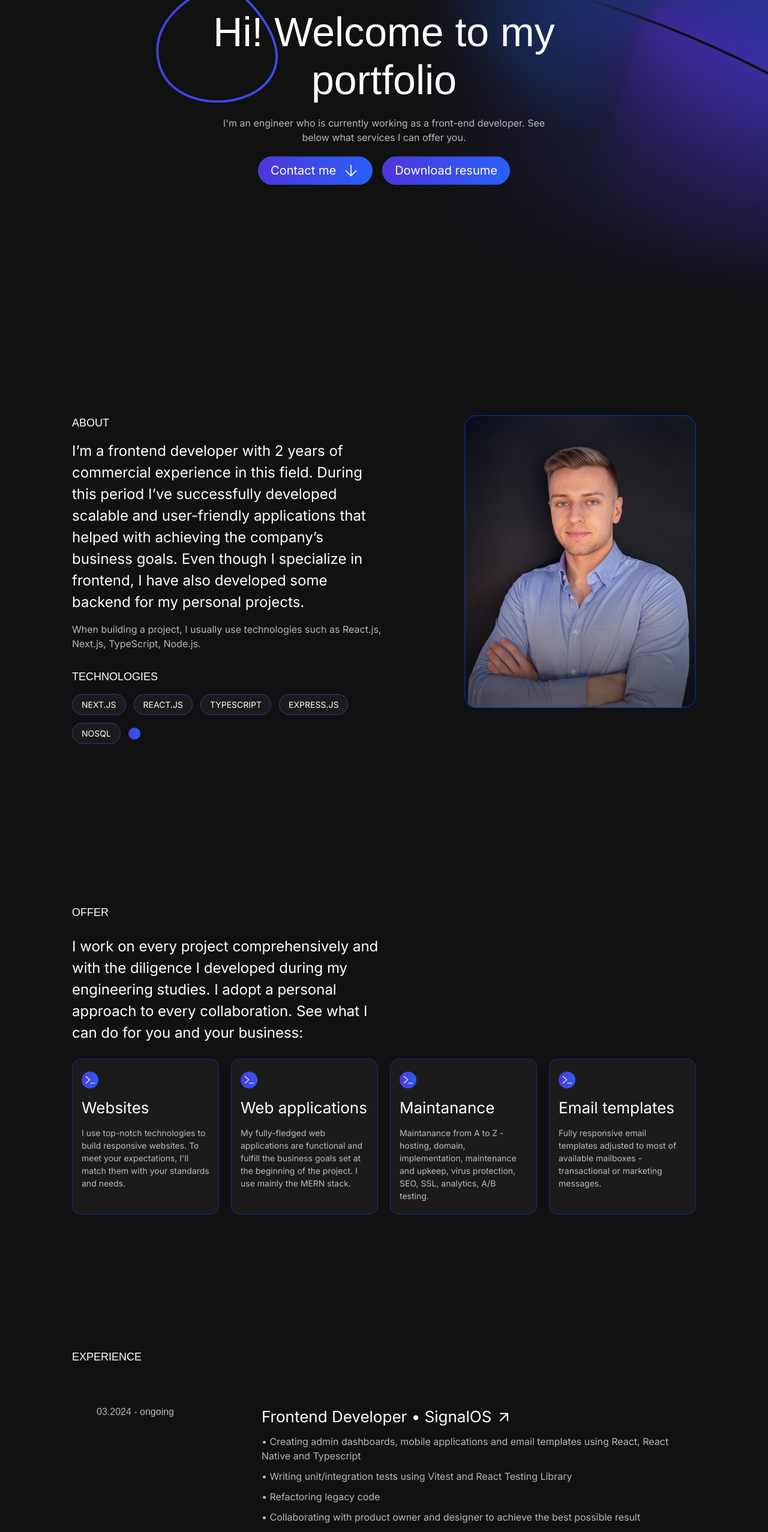
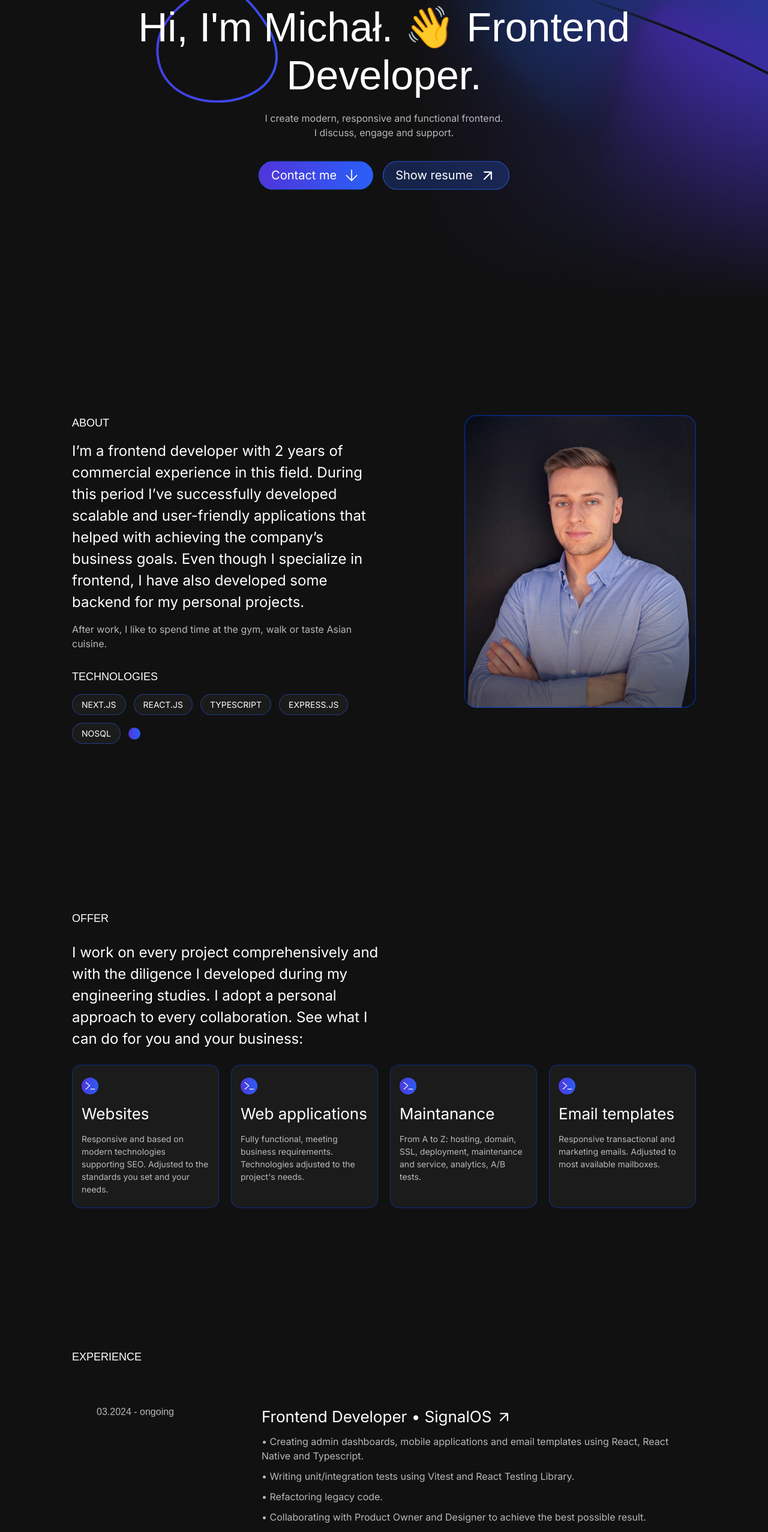
Before and after one commit to Bystrol/portfolio-website, a Next.js app: page / in a window 1280 px wide. Shown: the part 234-2788 px from the top of the page at 60% size. Built offline with nearby package versions, Linux system fonts and the light colour scheme; a web font is replaced by a local one.

Commit message:
feat: update text content and links

```diff
--- a/src/components/organisms/ContactSection.tsx
+++ b/src/components/organisms/ContactSection.tsx
@@ -155,10 +155,14 @@ export default function ContactSection({ translation }: ContactSectionProps) {
                   key={index}
                   className="flex items-center gap-[6px] text-[18px] sm:text-[22px] lg:text-[24px]"
                 >
-                  <Link href={social.link} className="peer" target="_blank">
+                  <Link
+                    href={social.link}
+                    className="group flex items-center gap-[6px]"
+                    target="_blank"
+                  >
                     {social.text}
+                    <ArrowTopRight />
                   </Link>
-                  <ArrowTopRight />
                 </div>
               )
             })}
@@ -166,19 +170,13 @@ export default function ContactSection({ translation }: ContactSectionProps) {
           <div className="flex gap-[6px] items-center text-[18px] sm:text-[22px] lg:text-[24px] pt-[12px]">
             <Link
               href="mailto:michalbystryk@gmail.com"
-              className="peer"
+              className="group flex gap-[6px] items-center"
               target="_blank"
             >
               michalbystryk@gmail.com
+              <ArrowTopRight />
             </Link>
-            <ArrowTopRight />
           </div>
-          {/* <div className="flex gap-[6px] items-center text-[18px] sm:text-[22px] lg:text-[24px] pt-[12px]">
-            <Link href="tel:+48518432557" className="peer" target="_blank">
-              +48 518 432 557
-            </Link>
-            <ArrowTopRight />
-          </div> */}
         </div>
         <motion.form
           variants={formVariants}
--- a/src/components/organisms/Footer.tsx
+++ b/src/components/organisms/Footer.tsx
@@ -10,12 +10,14 @@ type FooterProps = {
 }
 
 export default function Footer({ translation }: FooterProps) {
+  const todaysYear = new Date().getFullYear()
+
   return (
     <footer className="flex justify-center w-full px-[30px] sm:px-[60px] lg:px-[120px] py-[10px] sm:py-[30px]">
       <p
         className={`${unbounded.className} w-full text-[9px] sm:text-[14px] max-w-[1440px]`}
       >
-        © Michał Bystryk 2024. {translation.footer.paragraph}
+        © Michał Bystryk {todaysYear}. {translation.footer.paragraph}
       </p>
     </footer>
   )
--- a/src/components/organisms/HeroSection.tsx
+++ b/src/components/organisms/HeroSection.tsx
@@ -5,6 +5,7 @@ import { Unbounded } from 'next/font/google'
 import { Translation } from '@/types/translation'
 import { sectionIds } from '@/utils/data/sectionIds'
 import Link from 'next/link'
+import ArrowTopRight from '../atoms/ArrowTopRight'
 
 const unbounded = Unbounded({
   subsets: ['latin']
@@ -26,10 +27,15 @@ export default function HeroSection({ translation }: HeroSectionProps) {
         >
           {translation.hero.heading}
         </h1>
-        <p className="text-center text-[12px] sm:text-[14px] lg:text-[16px] max-w-[346px] sm:max-w-[440px] lg:max-w-[580px] text-white/[.70]">
-          {translation.hero.paragraph}
-        </p>
-        <div className="flex gap-4">
+        <div>
+          <p className="text-center text-[12px] sm:text-[14px] lg:text-[16px] max-w-[346px] sm:max-w-[440px] lg:max-w-[580px] text-white/[.70]">
+            {translation.hero.first_paragraph}
+          </p>
+          <p className="text-center text-[12px] sm:text-[14px] lg:text-[16px] max-w-[346px] sm:max-w-[440px] lg:max-w-[580px] text-white/[.70]">
+            {translation.hero.second_paragraph}
+          </p>
+        </div>
+        <div className="flex gap-4 mt-4">
           <CtaButton
             text={translation.hero.button}
             handleClick={() => scrollToSection(5)}
@@ -37,11 +43,13 @@ export default function HeroSection({ translation }: HeroSectionProps) {
           />
           <Link
             href="CV_Michał_Bystryk.pdf"
-            download
             target="_blank"
-            className="rounded-full border border-[#2960F8] bg-gradient-to-r from-[#5035DA] to-[#2960F8] sm:hover:drop-shadow-blue text-[14px] sm:text-[18px] lg:text-[20px] mt-[10px] px-[20px] py-[8px] animate-bounce w-max"
+            className="group flex justify-center items-center gap-[10px] rounded-full border border-[#2960F8] bg-[#2960F840] sm:hover:drop-shadow-blue text-[14px] sm:text-[18px] lg:text-[20px] mt-[10px] px-[20px] py-[8px] animate-bounce w-max"
           >
             {translation.downloadCv}
+            <div className="sm:group-hover:translate-y-[1px] transition-all">
+              <ArrowTopRight />
+            </div>
           </Link>
         </div>
       </div>
--- a/src/components/organisms/ProjectsSection.tsx
+++ b/src/components/organisms/ProjectsSection.tsx
@@ -137,12 +137,12 @@ export default function ProjectsSection({ translation }: ProjectsSectionProps) {
                     <div className="flex items-center gap-[6px] text-[18px] sm:text-[22px] lg:text-[26px]">
                       <Link
                         href={project.previewLink}
-                        className="peer"
+                        className="peer flex justify-between items-center gap-[6px]"
                         target="_blank"
                       >
                         {translation.projects.cards[index].title}
+                        <ArrowTopRight />
                       </Link>
-                      <ArrowTopRight />
                     </div>
                     <p className="text-[12px] sm:text-[14px] lg:text-[16px] text-white/[.70]">
                       {translation.projects.cards[index].content}
--- a/src/types/translation.d.ts
+++ b/src/types/translation.d.ts
@@ -3,7 +3,8 @@ export type Translation = {
   downloadCv: string
   hero: {
     heading: string
-    paragraph: string
+    first_paragraph: string
+    second_paragraph: string
     button: string
     availability_first: string
     availability_second: string
--- a/src/utils/data/translations.json
+++ b/src/utils/data/translations.json
@@ -1,18 +1,19 @@
 {
   "pl": {
     "navigation": ["O mnie", "Oferta", "Doświadczenie", "Projekty", "Kontakt"],
-    "downloadCv": "Pobierz CV",
+    "downloadCv": "Zobacz CV",
     "hero": {
-      "heading": "Cześć! Miło Cię gościć w moim portfolio",
-      "paragraph": "Jestem inżynierem, który aktualnie pracuje na stanowisku front-end developera. Zobacz poniżej jakie usługi mogę ci zaoferować.",
+      "heading": "Cześć, tu Michał. 👋 Frontend Developer.",
+      "first_paragraph": "Robię nowoczesny, responsywny i funkcjonalny frontend.",
+      "second_paragraph": "Dyskutuję, angażuję się i wspieram.",
       "button": "Napisz do mnie",
       "availability_first": "Dostępny",
       "availability_second": "od zaraz"
     },
     "about": {
       "heading_first": "O mnie",
-      "paragraph_first": "Jestem programistą frontend z 2-letnim doświadczeniem komercyjnym w tej dziedzinie. W tym czasie z powodzeniem rozwijałem skalowalne i przyjazne dla użytkownika aplikacje, które pomogły w osiągnięciu celów biznesowych firmy. Chociaż specjalizuję się we frontendzie, rozwijałem również backend dla moich osobistych projektów.",
-      "paragraph_second": "Budując projekt najczęściej korzystam z takich technologii jak React.js, Next.js, TypeScript, Node.js.",
+      "paragraph_first": "Jestem programistą frontend z 2-letnim doświadczeniem komercyjnym w tej dziedzinie. W tym czasie z powodzeniem rozwijałem skalowalne i przyjazne dla użytkownika aplikacje, które pomogły w osiągnięciu celów biznesowych firmy. Mimo, że specjalizuję się we frontendzie, rozwijałem również backend dla moich osobistych projektów.",
+      "paragraph_second": "Po pracy lubię spędzać czas na siłowni, spacerować lub degustować kuchnię azjatycką.",
       "heading_second": "Technologie"
     },
     "offer": {
@@ -21,19 +22,19 @@
       "cards": [
         {
           "title": "Strony internetowe",
-          "content": "Tworzę responsywne strony internetowe, korzystając z nowoczesnych technologii. Dostosuję je do wskazanych przez Ciebie standardów i Twoich potrzeb."
+          "content": "Responsywne i oparte na nowoczesnych technologiach wspierających SEO. Dostosowane do wskazanych przez Ciebie standardów i Twoich potrzeb."
         },
         {
           "title": "Aplikacje webowe",
-          "content": "Moje aplikacje dla firm są w pełni funkcjonalne i realizują założenia biznesowe. Tworzę je głównie w stacku MERN."
+          "content": "W pełni funkcjonalne, spełniające założenia biznesowe. Technologie dostosowane do wymagań projektu."
         },
         {
           "title": "Utrzymanie",
-          "content": "Utrzymanie od A do Z - hosting, domena, wdrożenie, utrzymanie i konserwacja, zabezpieczenie przed wirusami, SEO, SSL, analityka, testy A/B."
+          "content": "Od A do Z: hosting, domena, SSL, wdrożenie, utrzymanie i konserwacja, analityka, testy A/B."
         },
         {
           "title": "Szablony mailowe",
-          "content": "Kodowanie responsywnych maili transakcyjnych i marketingowych, dostosowanych do większości dostępnych skrzynek pocztowych."
+          "content": "Responsywne maile transakcyjne i marketingowe. Dostosowane do większości dostępnych skrzynek pocztowych."
         }
       ]
     },
@@ -42,20 +43,20 @@
       "ongoing": "obecnie",
       "duties": {
         "mmc": [
-          "Tworzenie aplikacji do nauki języków obcych w technologiach takich jak React, TypeScript",
-          "Tworzenie responsywnych i skutecznych stron internetowych, generujących leady",
-          "Opracowywanie niestandardowej walidacji formularzy sprzedażowych",
-          "Współpraca z projektantem graficznym w celu zapewnienia najlepszego UX/UI",
-          "Tworzenie szablonów e-mail w HTML",
-          "Optymalizowanie witryn pod kątem wydajności, SEO, dostępności",
-          "Integrowanie stron internetowych z narzędziami analitycznymi, takimi jak Google Analytics, Hotjar"
+          "Tworzenie aplikacji do nauki języków obcych w technologiach takich jak React, Typescript.",
+          "Tworzenie responsywnych i skutecznych stron internetowych generujących leady.",
+          "Opracowywanie niestandardowej walidacji formularzy sprzedażowych.",
+          "Współpraca z projektantem graficznym w celu zapewnienia najlepszego UX i UI.",
+          "Tworzenie szablonów e-mail w HTML.",
+          "Optymalizowanie witryn pod kątem wydajności, SEO i dostępności.",
+          "Integrowanie stron internetowych z narzędziami analitycznymi, takimi jak Google Analytics i Hotjar."
         ],
         "signal": [
-          "Tworzenie paneli administratora, aplikacji mobilnych i szablonów e-mail za pomocą React, React Native i Typescript",
-          "Pisanie testów jednostkowych/integracyjnych przy użyciu Vitest i React Testing Library",
-          "Refaktoryzacja starszego kodu",
-          "Współpraca z product ownerem i projektantem w celu osiągnięcia najlepszego możliwego rezultatu",
-          "Uczestnictwo w kreowaniu finalnej wersji produktu"
+          "Tworzenie paneli administratora, aplikacji mobilnych i szablonów e-mail za pomocą React, React Native i Typescript.",
+          "Pisanie testów jednostkowych/integracyjnych przy użyciu Vitest i React Testing Library.",
+          "Refaktoryzacja starszego kodu.",
+          "Stała współpraca z Product Ownerem i Designerem w celu osiągnięcia najlepszego możliwego rezultatu.",
+          "Udział w kreowaniu finalnej wersji produktu."
         ]
       }
     },
@@ -64,11 +65,11 @@
       "cards": [
         {
           "title": "Panel administracyjny",
-          "content": "Klasyczny panel administracyjny z autentykacją użytkownika. Użytkownik widzi swoje przychody i użytkowników na wykresach. Może również wyszukać konkretne zamówienia."
+          "content": "Klasyczny panel administracyjny z autentykacją użytkownika. Użytkownik: widzi przychody, wydatki i użytkowników na wykresach, wyszukuje konkretne zamówienia."
         },
         {
           "title": "Internetowy sklep odzieżowy",
-          "content": "Aplikacja full-stackowa do kupowania ubrań oraz butów. Autentykacja i autoryzacja użytkowników: JWT. Cachowanie danych z backendu: React-Query. Płatności: Stripe. Użytkownik: wybiera rozmiar i kolor produktu, zarządza koszykiem, składa zamówienia."
+          "content": "Aplikacja full-stackowa do kupowania ubrań i butów. Autentykacja i autoryzacja użytkowników: JWT. Cachowanie danych z backendu: React-Query. Płatności: Stripe. Użytkownik: wybiera rozmiar i kolor produktu, zarządza koszykiem, składa zamówienia."
         },
         {
           "title": "FINEances - menedżer finansów",
@@ -107,10 +108,11 @@
   },
   "en": {
     "navigation": ["About", "Offer", "Experience", "Projects", "Contact"],
-    "downloadCv": "Download resume",
+    "downloadCv": "Show resume",
     "hero": {
-      "heading": "Hi! Welcome to my portfolio",
-      "paragraph": "I'm an engineer who is currently working as a front-end developer. See below what services I can offer you.",
+      "heading": "Hi, I'm Michał. 👋 Frontend Developer.",
+      "first_paragraph": "I create modern, responsive and functional frontend.",
+      "second_paragraph": "I discuss, engage and support.",
       "button": "Contact me",
       "availability_first": "Available",
       "availability_second": "to work"
@@ -118,7 +120,7 @@
     "about": {
       "heading_first": "About",
       "paragraph_first": "I’m a frontend developer with 2 years of commercial experience in this field. During this period I’ve successfully developed scalable and user-friendly applications that helped with achieving the company’s business goals. Even though I specialize in frontend, I have also developed some backend for my personal projects.",
-      "paragraph_second": "When building a project, I usually use technologies such as React.js, Next.js, TypeScript, Node.js.",
+      "paragraph_second": "After work, I like to spend time at the gym, walk or taste Asian cuisine.",
       "heading_second": "Technologies"
     },
     "offer": {
@@ -127,19 +129,19 @@
       "cards": [
         {
           "title": "Websites",
-          "content": "I use top-notch technologies to build responsive websites. To meet your expectations, I'll match them with your standards and needs."
+          "content": "Responsive and based on modern technologies supporting SEO. Adjusted to the standards you set and your needs."
         },
         {
           "title": "Web applications",
-          "content": "My fully-fledged web applications are functional and fulfill the business goals set at the beginning of the project. I use mainly the MERN stack."
+          "content": "Fully functional, meeting business requirements. Technologies adjusted to the project's needs."
         },
         {
           "title": "Maintanance",
-          "content": "Maintanance from A to Z - hosting, domain, implementation, maintenance and upkeep, virus protection, SEO, SSL, analytics, A/B testing."
+          "content": "From A to Z: hosting, domain, SSL, deployment, maintenance and service, analytics, A/B tests."
         },
         {
           "title": "Email templates",
-          "content": "Fully responsive email templates adjusted to most of available mailboxes - transactional or marketing messages."
+          "content": "Responsive transactional and marketing emails. Adjusted to most available mailboxes."
         }
       ]
     },
@@ -148,20 +150,20 @@
       "ongoing": "ongoing",
       "duties": {
         "mmc": [
-          "Creating language learning application using technologies such as React, TypeScript",
-          "Creating responsive and effective websites that generate leads",
-          "Developing custom validation for sales forms",
-          "Collaborating with a graphic designer to ensure the best UX/UI",
-          "Creating email templates in HTML",
-          "Optimizing websites for performance, SEO, accessibility",
-          "Integrating websites with analytic tools such as Google Analytics, Hotjar"
+          "Creating language learning application using technologies such as React, Typescript.",
+          "Creating responsive and effective websites that generate leads.",
+          "Developing custom validation for sales forms.",
+          "Collaborating with a graphic designer to ensure the best UX and UI.",
+          "Creating email templates in HTML.",
+          "Optimizing websites for performance, SEO and accessibility.",
+          "Integrating websites with analytic tools such as Google Analytics and Hotjar."
         ],
         "signal": [
-          "Creating admin dashboards, mobile applications and email templates using React, React Native and Typescript",
-          "Writing unit/integration tests using Vitest and React Testing Library",
-          "Refactoring legacy code",
-          "Collaborating with product owner and designer to achieve the best possible result",
-          "Participating in creating the final version of the product"
+          "Creating admin dashboards, mobile applications and email templates using React, React Native and Typescript.",
+          "Writing unit/integration tests using Vitest and React Testing Library.",
+          "Refactoring legacy code.",
+          "Collaborating with Product Owner and Designer to achieve the best possible result.",
+          "Participating in creating the final version of the product."
         ]
       }
     },
@@ -170,7 +172,7 @@
       "cards": [
         {
           "title": "Admin Dashboard",
-          "content": "Classic admin dashboard with user authentication. User can see his revenue and users on charts. He can also search for specific orders."
+          "content": "Classic admin dashboard with user authentication. User: sees revenues, expenses and users on charts, searches for specific orders."
         },
         {
           "title": "E-commerce clothing store",
```
